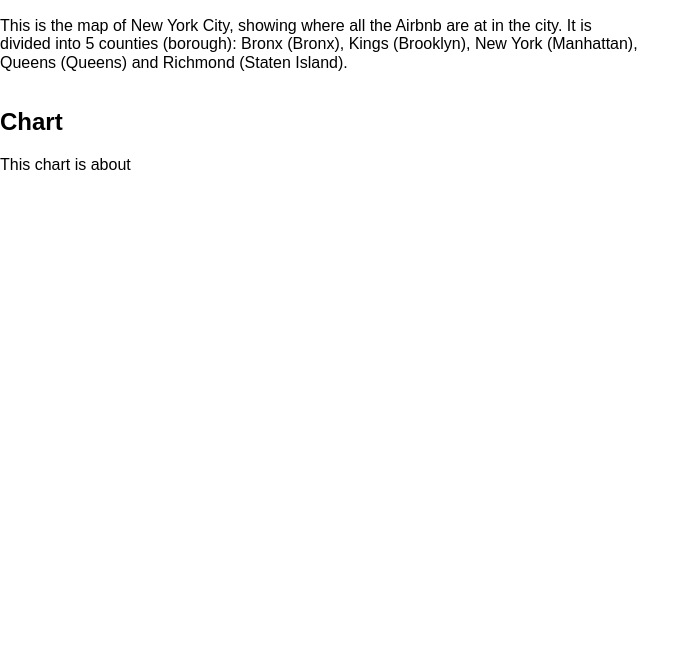
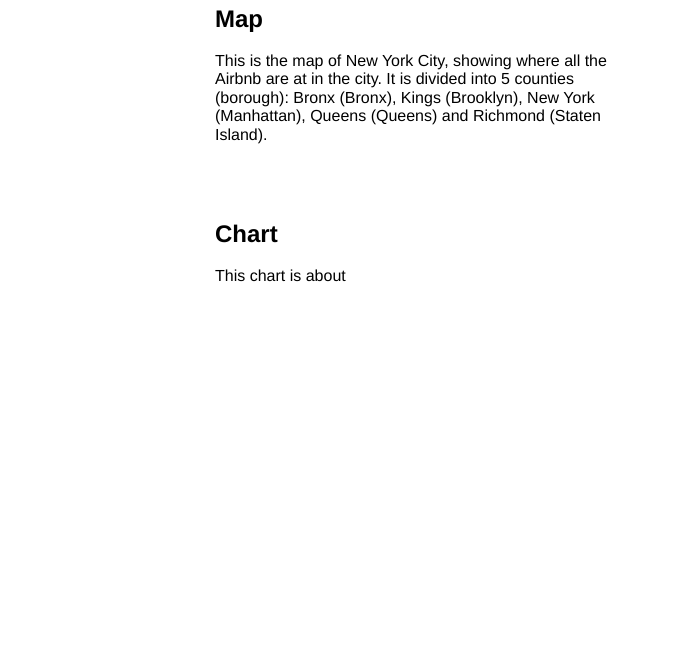
Before and after one commit to hngu0098/fit3179w9, a plain HTML site: page index.html in a window 1280 px wide. Shown: the part 130-800 px from the top of the page, without its empty margins (0-700 px from the left). Drawn offline with nearby package versions, Linux system fonts and the light colour scheme; a script that the page names is missing.

Commit message:
Add files via upload

```diff
--- a/index.html
+++ b/index.html
@@ -17,6 +17,10 @@
     <link rel="preconnect" href="https://fonts.googleapis.com">
     <link rel="preconnect" href="https://fonts.gstatic.com" crossorigin>
     <link href="https://fonts.googleapis.com/css2?family=Open+Sans&display=swap" rel="stylesheet">
+
+    <!-- CSS file -->
+    <link rel="stylesheet" type="text/css" href="css/styles.css" media="all">
+
 
     <style media="screen">
       /* Add space between Vega-Embed links  */
```
